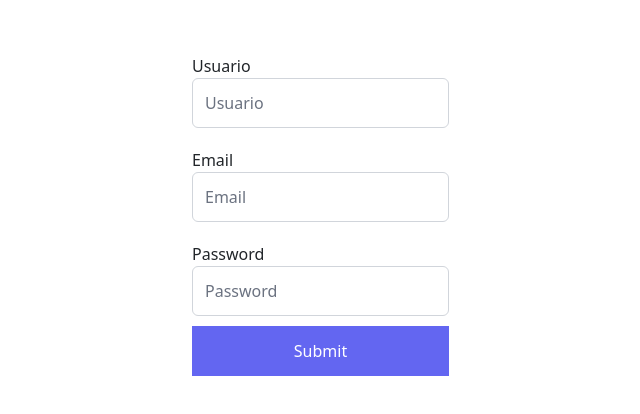
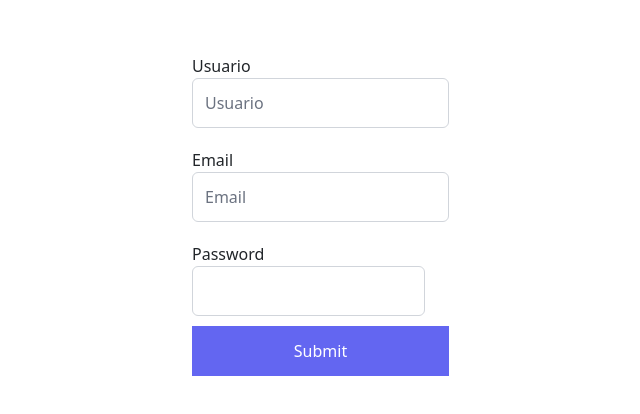
Before and after one commit to cmantaras/kecirculen-front-end, a Vue app: page /signup in a window 1280 px wide. Shown: the part 190-604 px from the top of the page, without its empty margins (191-831 px from the left). Built offline with nearby package versions, Linux system fonts and the light colour scheme; a web font is replaced by a local one.

Commit message:
Pushing form components

```diff
--- a/src/components/formComponents/button.vue
+++ b/src/components/formComponents/button.vue
@@ -1,5 +1,5 @@
 <script>
-import Button from 'primevue/button';
+import ButtonForm from 'primevue/button';
 import 'bootstrap';
 
 export default {
@@ -7,11 +7,11 @@ export default {
     label: String,
   },
   components: {
-    Button
+    ButtonForm
   }
 }
 </script>
 
 <template>
-    <Button @click="onClick" :label="label"/>
+    <ButtonForm @click="onClick" :label="label"/>
 </template>
--- a/src/components/formComponents/input.vue
+++ b/src/components/formComponents/input.vue
@@ -1,5 +1,7 @@
 <script>
-import InputText from 'primevue/inputtext';
+import InputTextForm from 'primevue/inputtext';
+import InputPasswordForm from 'primevue/password';
+import InputMask from 'primevue/inputmask'
 import 'bootstrap';
 
 export default {
@@ -9,20 +11,53 @@ export default {
     value: String
   },
   components: {
-    InputText
+    InputTextForm,
+    InputPasswordForm,
+    InputMask
   },
   methods: {
     updateValue(event) {
       this.$emit('input-value', event.target.value);
-    }
+    },
   }
 };
 </script>
 
 <template>
-  <div class="group">
-    <label>{{ label }}</label>
-    <InputText type="text" :placeholder="placeholder" :value="value" @input="updateValue" />
+  <div>
+    <div v-if="label === 'Password'" class="group">
+      <label>{{ label }}</label>
+      <InputPasswordForm :value="value" @input="updateValue">
+        <template #header>
+            <h6>Pick a password</h6>
+        </template>
+        <template #footer>
+            <Divider />
+            <p class="mt-2">Suggestions</p>
+            <ul class="pl-2 ml-2 mt-0" style="line-height: 1.5">
+                <li>At least one lowercase</li>
+                <li>At least one uppercase</li>
+                <li>At least one numeric</li>
+                <li>Minimum 8 characters</li>
+            </ul>
+        </template>
+    </InputPasswordForm>
+    </div>
+
+    <div v-else-if="label === 'Celular'" class="group">
+      <label>{{ label }}</label>
+      <InputMask mask="(99) 999-9999" :placeholder="placeholder" :value="value" @input="updateValue" />
+    </div>
+
+    <div v-else-if="label === 'Numero de documento'" class="group">
+      <label>{{ label }}</label>
+      <InputMask mask="9-999-999-9" :placeholder="placeholder" :value="value" @input="updateValue" />
+    </div>
+
+    <div v-else  class="group">
+      <label>{{ label }}</label>
+      <InputTextForm :placeholder="placeholder" :value="value" @input="updateValue" />
+    </div>
   </div>
 </template>
 
@@ -32,4 +67,7 @@ export default {
   flex-direction: column;
   margin: 10px 0;
 }
+.p-hidden-accessible{
+  display: none
+}
 </style>
--- a/src/views/SignUpView.vue
+++ b/src/views/SignUpView.vue
@@ -14,6 +14,7 @@ const form = ref({
 });
 
 function submit(event) {
+  console.log(form.value)
   axios.post('http://localhost:3000/api/signup', form.value, {
     headers: {
       'Accept': 'application/json',
@@ -32,11 +33,11 @@ function submit(event) {
 
 <template>
   <div class="d-flex w-100px flex-column">
-    <InputForm label="Usuario" placeholder="Usuario" :value="form.username" @input-value="form.username = $event" />
+    <InputForm label="Usuario" placeholder="Usuario" v-model="form.username" @input-value="form.username = $event" />
 
-    <InputForm label="Email" placeholder="Email" :value="form.email" @input-value="form.email = $event" />
+    <InputForm label="Email" placeholder="Email" v-model="form.email" @input-value="form.email = $event" />
 
-    <InputForm label="Password" placeholder="Password" :value="form.password" @input-value="form.password = $event" />
+    <InputForm label="Password" placeholder="Password" v-model="form.password" @input-value="form.password = $event" />
 
     <ButtonForm label="Submit" :onClick="submit" />
   </div>
```
